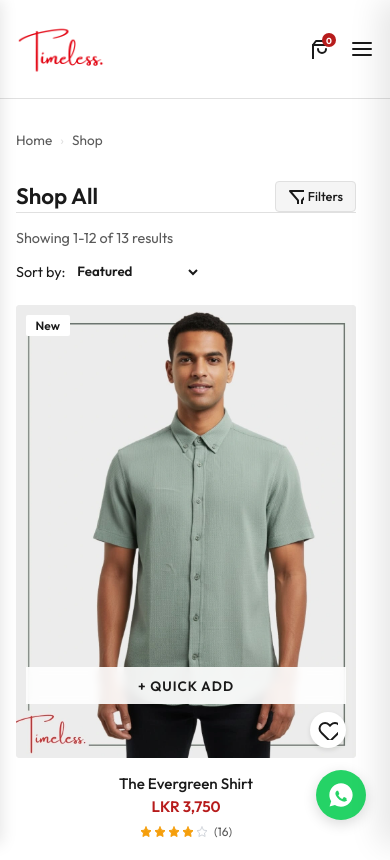
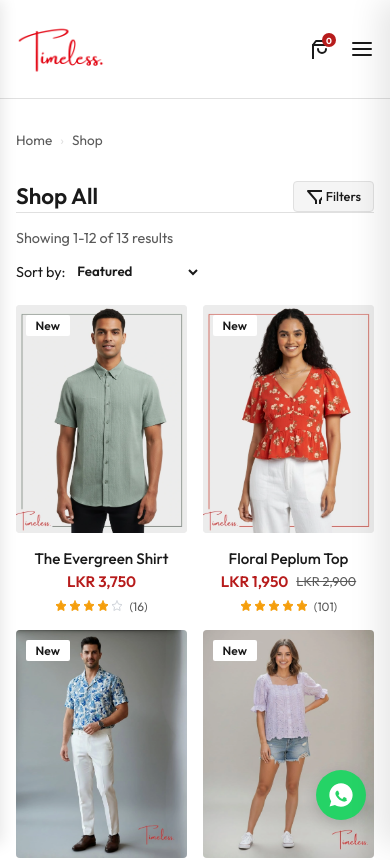
Before and after one commit to zetasbuild1/timeless-closet, a Next.js app: page /shop in a window 390 px wide. Shown: the top 860 px of the page. Built offline with nearby package versions, Linux system fonts and the light colour scheme.

Commit message:
style: optimize mobile layout by updating product grid, removing footer border, and enabling hover interactions on touch devices

```diff
--- a/src/app/shop/Shop.module.css
+++ b/src/app/shop/Shop.module.css
@@ -326,9 +326,8 @@
 
 @media (max-width: 480px) {
   .productGrid {
-    grid-template-columns: minmax(auto, 340px);
-    justify-content: center;
-    gap: 2rem;
+    grid-template-columns: repeat(2, 1fr);
+    gap: 1rem;
   }
   .sortControls {
     flex-direction: column;
--- a/src/components/Footer.module.css
+++ b/src/components/Footer.module.css
@@ -71,7 +71,6 @@
 
 
 .bottomBar {
-  border-top: 1px solid rgba(255, 255, 255, 0.1);
   padding: 1.5rem 0;
 }
 
--- a/src/components/ProductCard.module.css
+++ b/src/components/ProductCard.module.css
@@ -190,17 +190,7 @@
   margin-left: 0.25rem;
 }
 
-@media (max-width: 768px) {
-  .actions {
-    bottom: 10px;
-  }
-
-  .quickAddBtn, .actionBtn {
-    transform: translateY(0);
-    opacity: 1;
-  }
-}
-
+/* Mobile styles removed to allow iOS to use tap-to-hover for the 2nd image and quick add button */
 @media (max-width: 480px) {
   .info {
     align-items: center;
```
